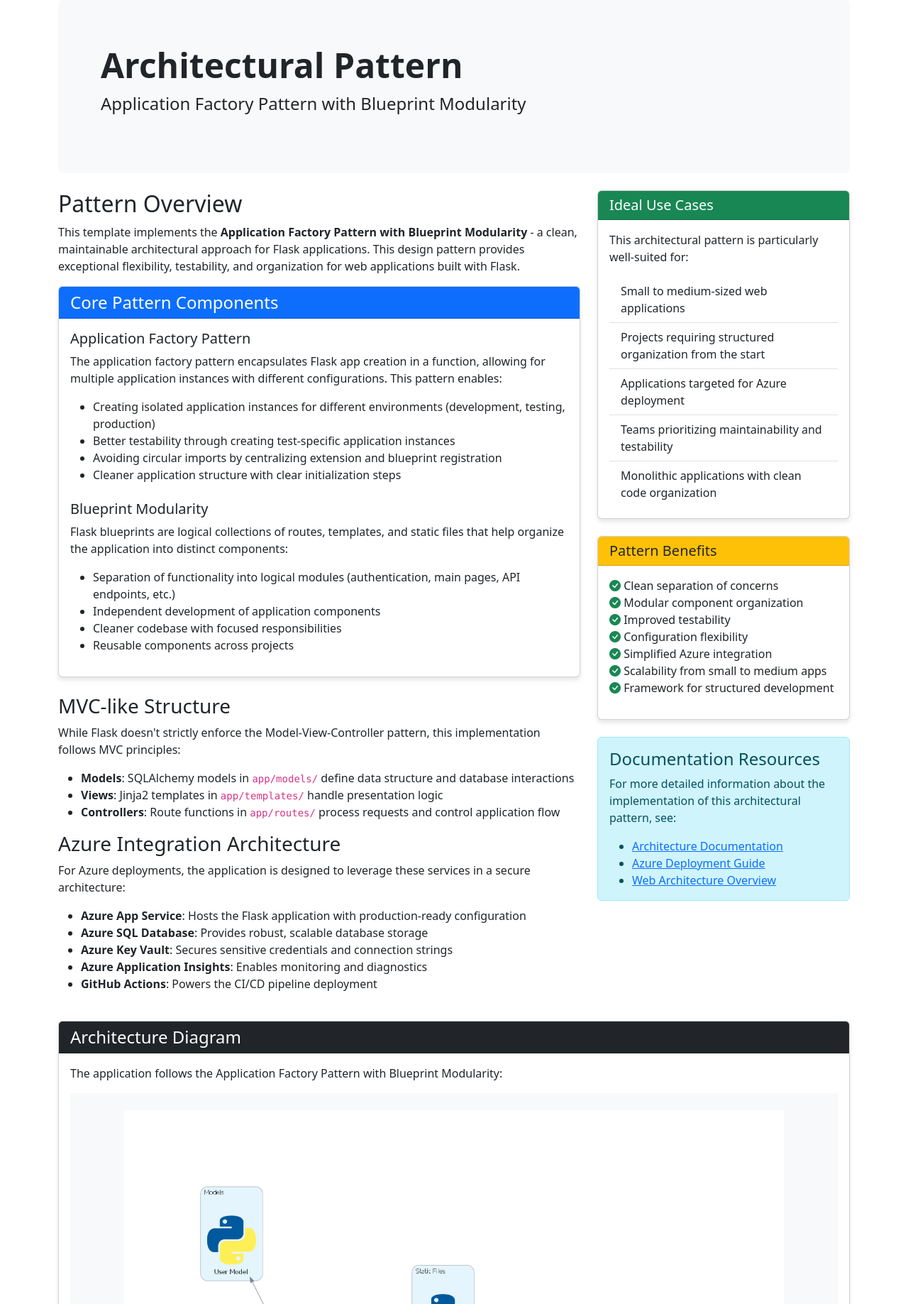
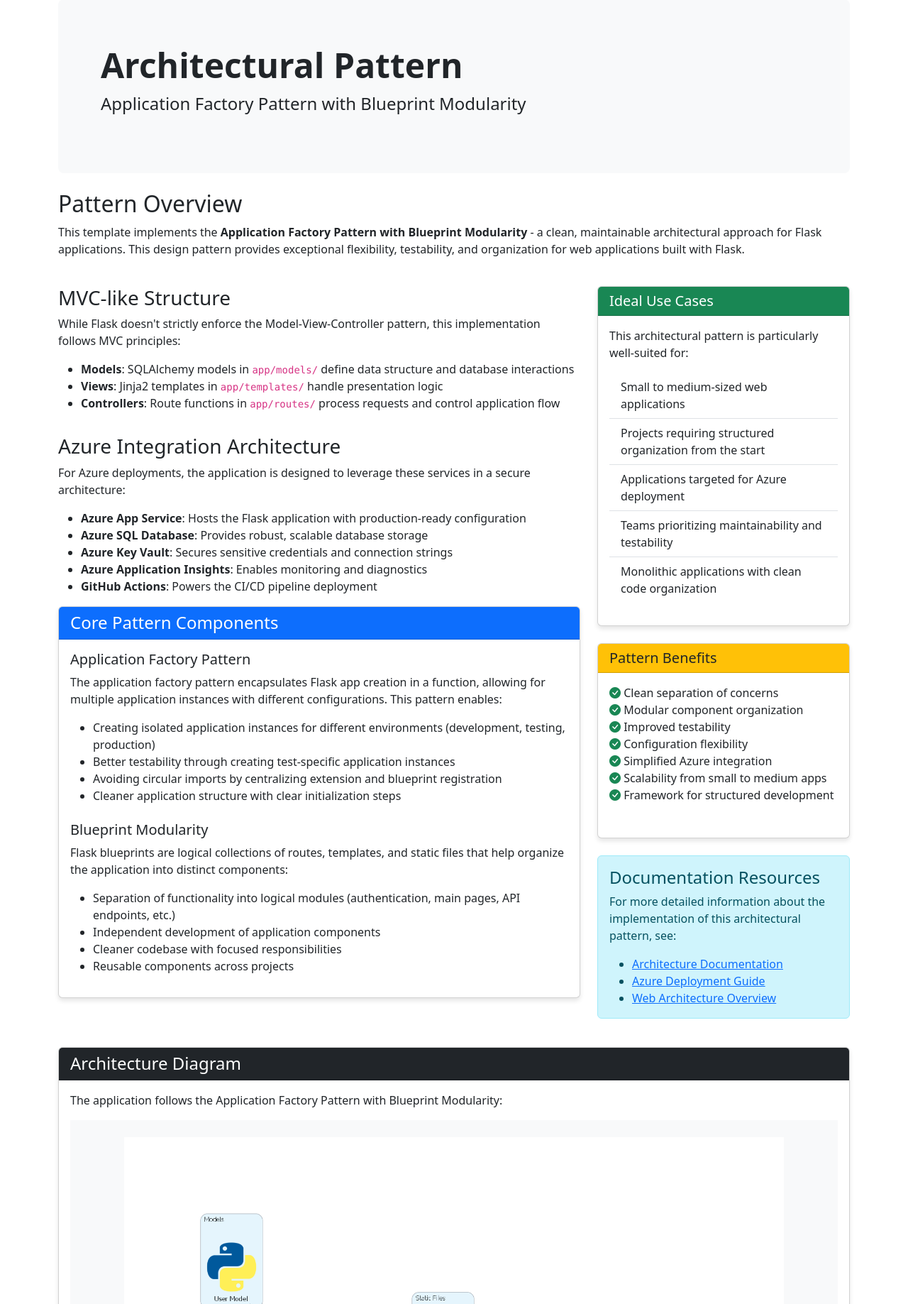
Before and after one commit to HarryJamesGreenblatt/A-Fugue-In-Flask, a Flask app: page /architecture in a window 1280 px wide. Shown: the part 83-1920 px from the top of the page at 71% size. Run offline with Flask 3, Linux system fonts and the light colour scheme.

Commit message:
Refactor architecture documentation and styles for improved clarity and organization

```diff
--- a/app/static/css/style.css
+++ b/app/static/css/style.css
@@ -89,3 +89,18 @@ body {
         min-height: calc(100vh - 220px);
     }
 }
+
+/* Styles moved from architecture.html */
+.card-max-content {
+    height: max-content;
+}
+
+.diagram-iframe {
+    width: 100%;
+    height: 600px;
+    border: none;
+}
+
+.diagram-image {
+    max-width: 90%;
+}
--- a/app/templates/main/architecture.html
+++ b/app/templates/main/architecture.html
@@ -10,16 +10,44 @@
     </div>
 </div>
 
+<!-- Pattern Overview Section - Full Width -->
 <div class="row mb-4">
-    <div class="col-md-8">
+    <div class="col-12">
         <h2>Pattern Overview</h2>
         <p>
             This template implements the <strong>Application Factory Pattern with Blueprint Modularity</strong> - a clean,
             maintainable architectural approach for Flask applications. This design pattern provides exceptional flexibility,
             testability, and organization for web applications built with Flask.
         </p>
+    </div>
+</div>
 
-        <div class="card mb-4" style="height: max-content;">
+<!-- Main Content - Two Columns -->
+<div class="row mb-4">
+    <!-- Left Column: Core Components, MVC, Azure Integration -->
+    <div class="col-md-8">
+        <h3>MVC-like Structure</h3>
+        <p>
+            While Flask doesn't strictly enforce the Model-View-Controller pattern, this implementation follows MVC principles:
+        </p>
+        <ul class="pb-3">
+            <li><strong>Models</strong>: SQLAlchemy models in <code>app/models/</code> define data structure and database interactions</li>
+            <li><strong>Views</strong>: Jinja2 templates in <code>app/templates/</code> handle presentation logic</li>
+            <li><strong>Controllers</strong>: Route functions in <code>app/routes/</code> process requests and control application flow</li>
+        </ul>
+
+        <h3>Azure Integration Architecture</h3>
+        <p>
+            For Azure deployments, the application is designed to leverage these services in a secure architecture:
+        </p>
+        <ul>
+            <li><strong>Azure App Service</strong>: Hosts the Flask application with production-ready configuration</li>
+            <li><strong>Azure SQL Database</strong>: Provides robust, scalable database storage</li>
+            <li><strong>Azure Key Vault</strong>: Secures sensitive credentials and connection strings</li>
+            <li><strong>Azure Application Insights</strong>: Enables monitoring and diagnostics</li>
+            <li><strong>GitHub Actions</strong>: Powers the CI/CD pipeline deployment</li>
+        </ul>
+        <div class="card mb-4 card-max-content">
             <div class="card-header bg-primary text-white">
                 <h4 class="mb-0">Core Pattern Components</h4>
             </div>
@@ -50,32 +78,11 @@
             </div>
         </div>
 
-        <h3>MVC-like Structure</h3>
-        <p>
-            While Flask doesn't strictly enforce the Model-View-Controller pattern, this implementation follows MVC principles:
-        </p>
-        <ul>
-            <li><strong>Models</strong>: SQLAlchemy models in <code>app/models/</code> define data structure and database interactions</li>
-            <li><strong>Views</strong>: Jinja2 templates in <code>app/templates/</code> handle presentation logic</li>
-            <li><strong>Controllers</strong>: Route functions in <code>app/routes/</code> process requests and control application flow</li>
-        </ul>
-
-        <h3>Azure Integration Architecture</h3>
-        <p>
-            For Azure deployments, the application is designed to leverage these services in a secure architecture:
-        </p>
-        <ul>
-            <li><strong>Azure App Service</strong>: Hosts the Flask application with production-ready configuration</li>
-            <li><strong>Azure SQL Database</strong>: Provides robust, scalable database storage</li>
-            <li><strong>Azure Key Vault</strong>: Secures sensitive credentials and connection strings</li>
-            <li><strong>Azure Application Insights</strong>: Enables monitoring and diagnostics</li>
-            <li><strong>GitHub Actions</strong>: Powers the CI/CD pipeline deployment</li>
-        </ul>
-
     </div>
 
+    <!-- Right Column: Use Cases, Benefits, Docs -->
     <div class="col-md-4">
-        <div class="card mb-4" style="height: max-content;">
+        <div class="card mb-4 card-max-content pb-3">
             <div class="card-header bg-success text-white">
                 <h5 class="mb-0">Ideal Use Cases</h5>
             </div>
@@ -91,7 +98,7 @@
             </div>
         </div>
 
-        <div class="card mb-4" style="height: max-content;">
+        <div class="card mb-4 card-max-content pb-3">
             <div class="card-header bg-warning text-dark">
                 <h5 class="mb-0">Pattern Benefits</h5>
             </div>
@@ -113,14 +120,15 @@
                 For more detailed information about the implementation of this architectural pattern, see:
             </p>
             <ul class="mb-0">
-                <li><a href="https://github.com/HarryJamesGreenblatt/A-Fugue-In-Flask/blob/master/docs/architecture.md" target="_blank">Architecture Documentation</a></li>
-                <li><a href="https://github.com/HarryJamesGreenblatt/A-Fugue-In-Flask/blob/master/docs/azure_deployment.md" target="_blank">Azure Deployment Guide</a></li>
-                <li><a href="https://github.com/HarryJamesGreenblatt/A-Fugue-In-Flask/blob/master/docs/web_architecture.md" target="_blank">Web Architecture Overview</a></li>
+                <li><a href="https://github.com/HarryJamesGreenblatt/A-Fugue-In-Flask/blob/master/docs/architecture.md" target="_blank" rel="noopener">Architecture Documentation</a></li>
+                <li><a href="https://github.com/HarryJamesGreenblatt/A-Fugue-In-Flask/blob/master/docs/azure_deployment.md" target="_blank" rel="noopener">Azure Deployment Guide</a></li>
+                <li><a href="https://github.com/HarryJamesGreenblatt/A-Fugue-In-Flask/blob/master/docs/web_architecture.md" target="_blank" rel="noopener">Web Architecture Overview</a></li>
             </ul>
         </div>
     </div>
 </div>
 
+<!-- Architecture Diagram Section - Full Width -->
 <div class="row mb-4">
     <div class="col-12">
         <div class="card">
@@ -134,12 +142,13 @@
                     {% if diagram_type == "html" %}
                         <!-- If we have an HTML diagram, include it -->
                         <iframe src="{{ url_for('static', filename='img/architecture_diagram.html') }}"
-                                style="width: 100%; height: 600px; border: none;"></iframe>
+                                title="Application Architecture Diagram (HTML)"
+                                class="diagram-iframe"></iframe>
                     {% else %}
                         <!-- Default to PNG image -->
                         <img src="{{ url_for('static', filename='img/architecture_diagram.png') }}"
                              alt="Application Factory Pattern with Blueprint Modularity"
-                             class="img-fluid" style="max-width: 90%;">
+                             class="img-fluid diagram-image">
                     {% endif %}
                 </div>
 
--- a/scripts/generate_architecture_diagram.py
+++ b/scripts/generate_architecture_diagram.py
@@ -240,7 +240,7 @@ def generate_diagram(output_path=OUTPUT_PATH, show_diagram=False):
 
     try:
         graph_attrs = {
-            "layout": "fdp",      # Use the default hierarchical engine
+            "layout": "dot",      # Use the default hierarchical engine
             "splines": "spline",  # Use orthogonal splines for edges
         }
         with Diagram("Application Factory Pattern with Blueprint Modularity",
```
